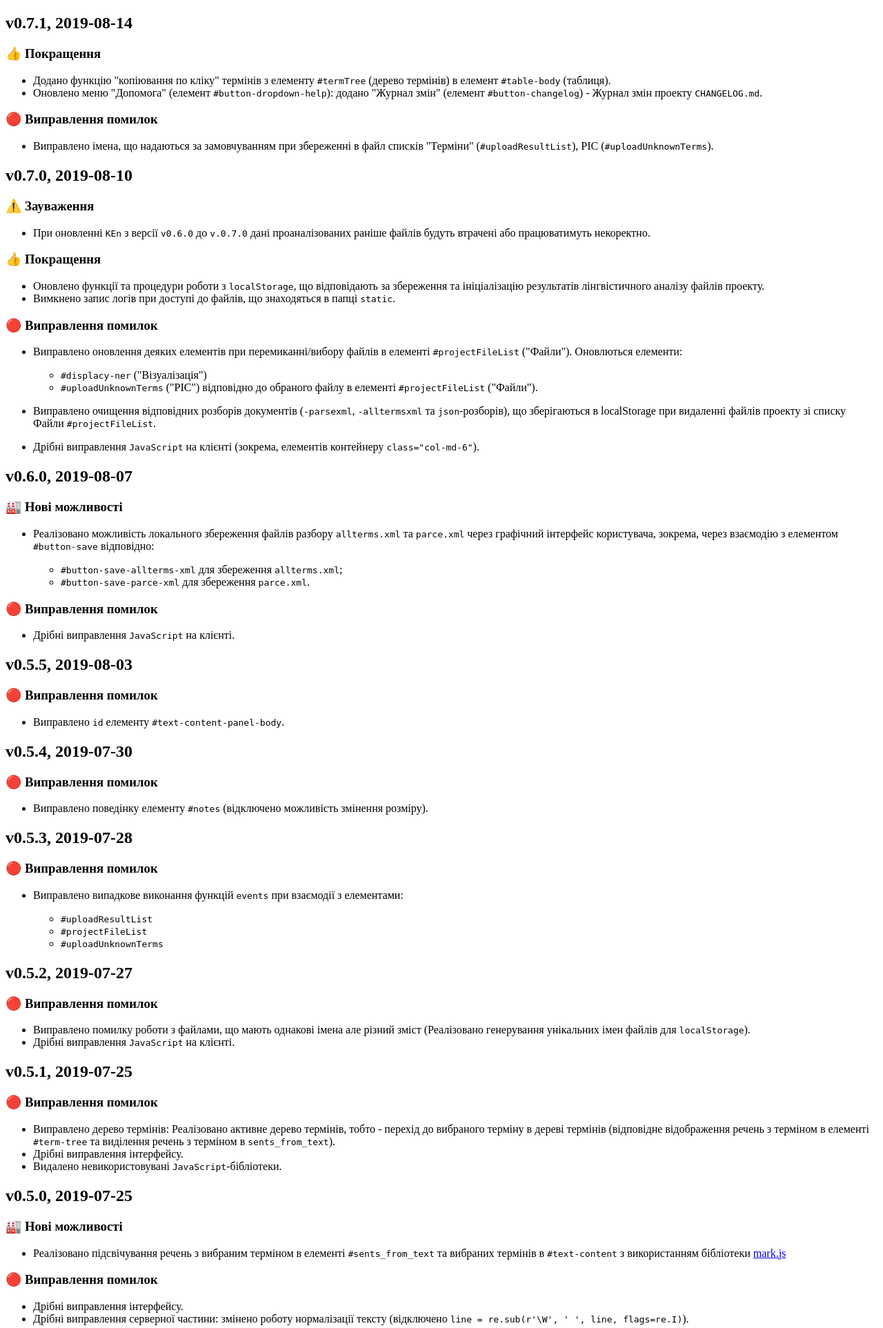
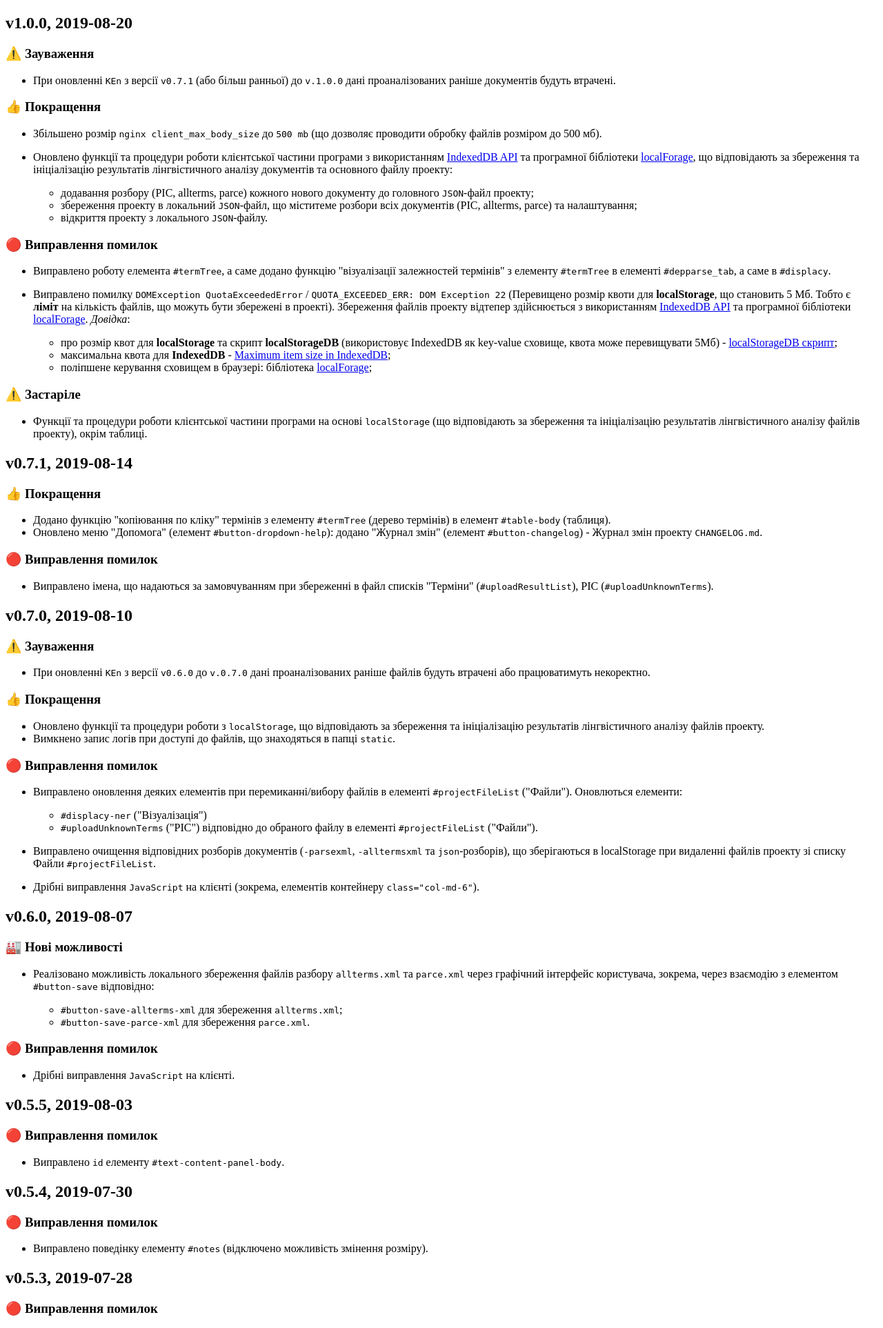
Before and after one commit to malakhovks/ken, a Flask app: page /changelog in a window 1280 px wide. Shown: the top 1925 px of the page at 69% size. Run offline with Flask 2, Linux system fonts and the light colour scheme.

Commit message:
Updated to latest version
Updated to latest version

```diff
--- a/templates/changelog.html
+++ b/templates/changelog.html
@@ -3,7 +3,46 @@
 <head>
 <meta charset='UTF-8'><meta name='viewport' content='width=device-width initial-scale=1'>
 <title>CHANGELOG</title></head>
-<body><h2>v0.7.1, 2019-08-14</h2>
+<body><h2>v1.0.0, 2019-08-20</h2>
+<h3>⚠️ Зауваження</h3>
+<ul>
+<li>При оновленні <code>KEn</code> з версії <code>v0.7.1</code> (або більш ранньої) до <code>v.1.0.0</code> дані проаналізованих раніше документів будуть втрачені.</li>
+
+</ul>
+<h3>👍 Покращення</h3>
+<ul>
+<li><p>Збільшено розмір <code>nginx client_max_body_size</code> до <code>500 mb</code> (що дозволяє проводити обробку файлів розміром до 500 мб).</p>
+</li>
+<li><p>Оновлено функції та процедури роботи клієнтської частини програми з використанням <a href='https://developer.mozilla.org/en-US/docs/Web/API/IndexedDB_API'>IndexedDB API</a> та програмної бібліотеки <a href='https://localforage.github.io/localForage/'>localForage</a>, що відповідають за збереження та ініціалізацію результатів лінгвістичного аналізу документів та основного файлу проекту:</p>
+<ul>
+<li>додавання розбору (РІС, allterms, parce) кожного нового документу до головного <code>JSON</code>-файл проекту;</li>
+<li>збереження проекту в локальний <code>JSON</code>-файл, що міститеме розбори всіх документів (РІС, allterms, parce) та налаштування;</li>
+<li>відкриття проекту з локального <code>JSON</code>-файлу.</li>
+
+</ul>
+</li>
+
+</ul>
+<h3>🔴 Виправлення помилок</h3>
+<ul>
+<li><p>Виправлено роботу елемента <code>#termTree</code>, а саме додано функцію &quot;візуалізації залежностей термінів&quot; з елементу <code>#termTree</code> в елементі <code>#depparse_tab</code>, а саме в <code>#displacy</code>.</p>
+</li>
+<li><p>Виправлено помилку <code>DOMException QuotaExceededError</code> / <code>QUOTA_EXCEEDED_ERR: DOM Exception 22</code> (Перевищено розмір квоти для <strong>localStorage</strong>, що становить 5 Мб. Тобто є <strong>ліміт</strong> на кількість файлів, що можуть бути збережені в проекті). Збереження файлів проекту відтепер здійснюється з використанням <a href='https://developer.mozilla.org/en-US/docs/Web/API/IndexedDB_API'>IndexedDB API</a> та програмної бібліотеки <a href='https://localforage.github.io/localForage/'>localForage</a>. <em>Довідка</em>:</p>
+<ul>
+<li>про розмір квот для <strong>localStorage</strong> та скрипт <strong>localStorageDB</strong> (використовує IndexedDB як key-value сховище, квота може перевищувати 5Мб) - <a href='https://stackoverflow.com/questions/5663166/is-there-a-way-to-increase-the-size-of-localstorage-in-google-chrome-to-avoid-qu'>localStorageDB скрипт</a>;</li>
+<li>максимальна квота для <strong>IndexedDB</strong> - <a href='https://stackoverflow.com/questions/5692820/maximum-item-size-in-indexeddb'>Maximum item size in IndexedDB</a>;</li>
+<li>поліпшене керування сховищем в браузері: бібліотека <a href='https://github.com/localForage/localForage'>localForage</a>;</li>
+
+</ul>
+</li>
+
+</ul>
+<h3>⚠️ Застаріле</h3>
+<ul>
+<li>Функції та процедури роботи клієнтської частини програми на основі <code>localStorage</code> (що відповідають за збереження та ініціалізацію результатів лінгвістичного аналізу файлів проекту), окрім таблиці.</li>
+
+</ul>
+<h2>v0.7.1, 2019-08-14</h2>
 <h3>👍 Покращення</h3>
 <ul>
 <li>Додано функцію &quot;копіювання по кліку&quot; термінів з елементу <code>#termTree</code> (дерево термінів) в елемент <code>#table-body</code> (таблиця).</li>
```
Also changed, not shown: templates/index.html (+13 -8 lines), CHANGELOG.md.
